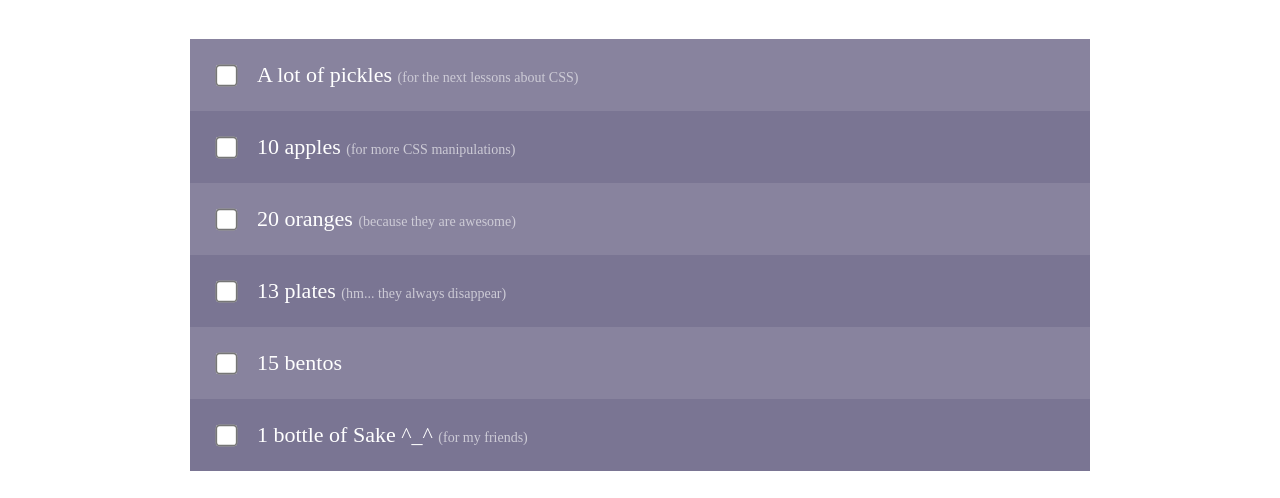
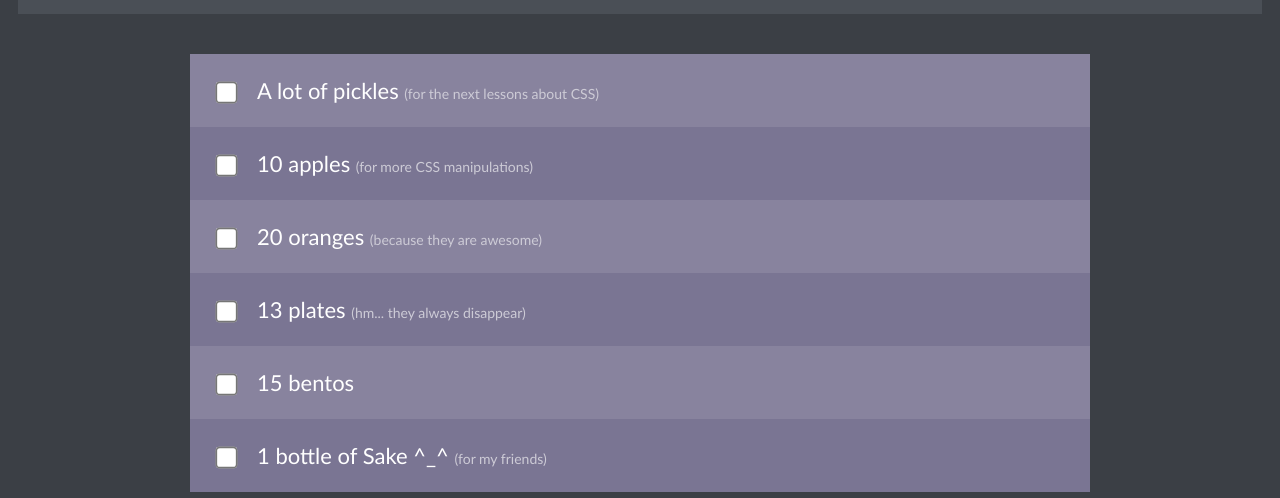
Before and after one commit to romeorocket/dinner-css, a plain HTML site: page index.html in a window 1280 px wide. Shown: the part 137-635 px from the top of the page. Drawn offline with Linux system fonts and the light colour scheme.

Commit message:
Add files via upload

```diff
--- a/css/styles.css
+++ b/css/styles.css
@@ -1,5 +1,6 @@
-л	font-family: 'Trebuchet MS', Trebuchet, Arial, sans-serif;
-
+body{
+	font-family: 'Trebuchet MS', Trebuchet, Arial, sans-serif;
+	background-color: #3B3F45;
 }
 
 .container {
```
